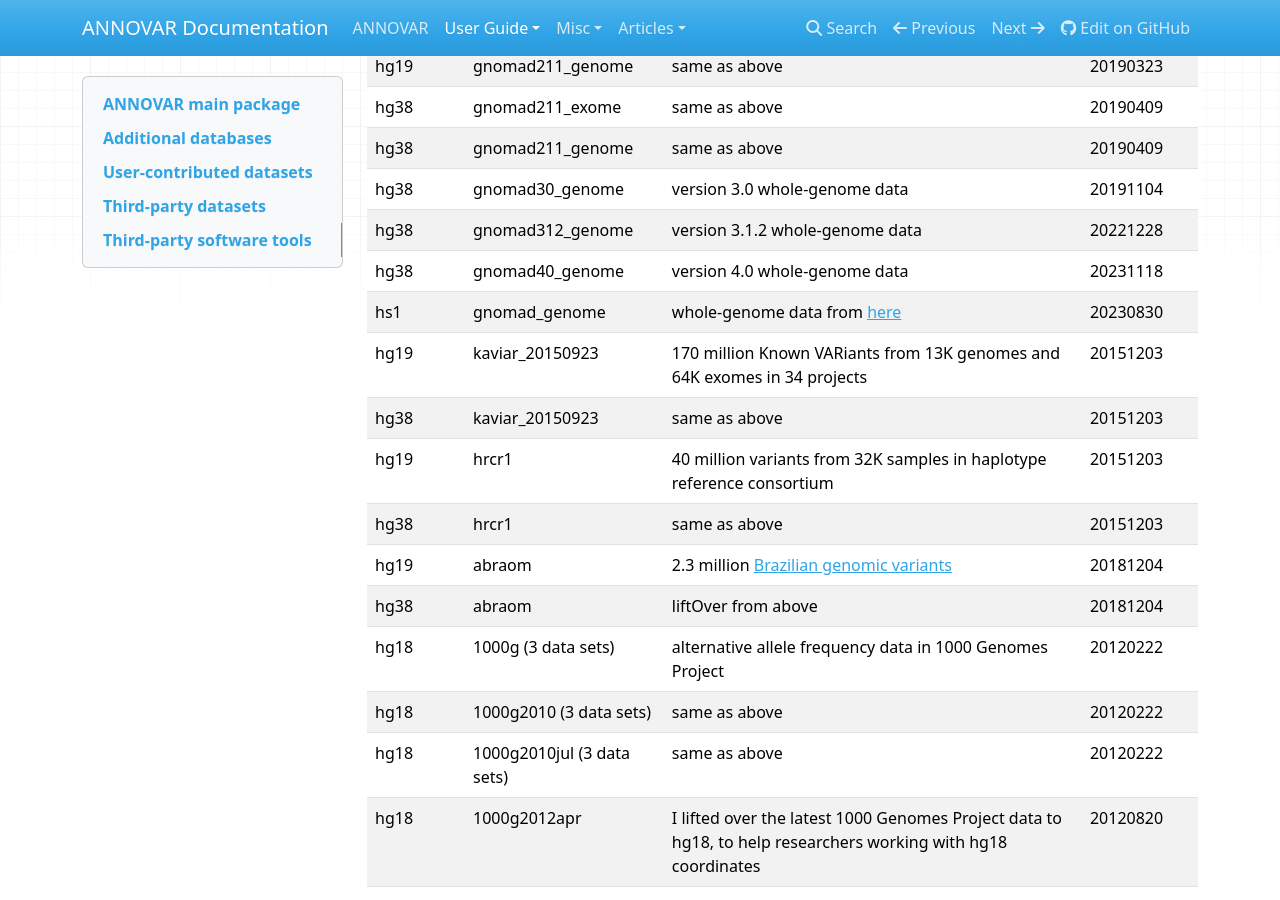
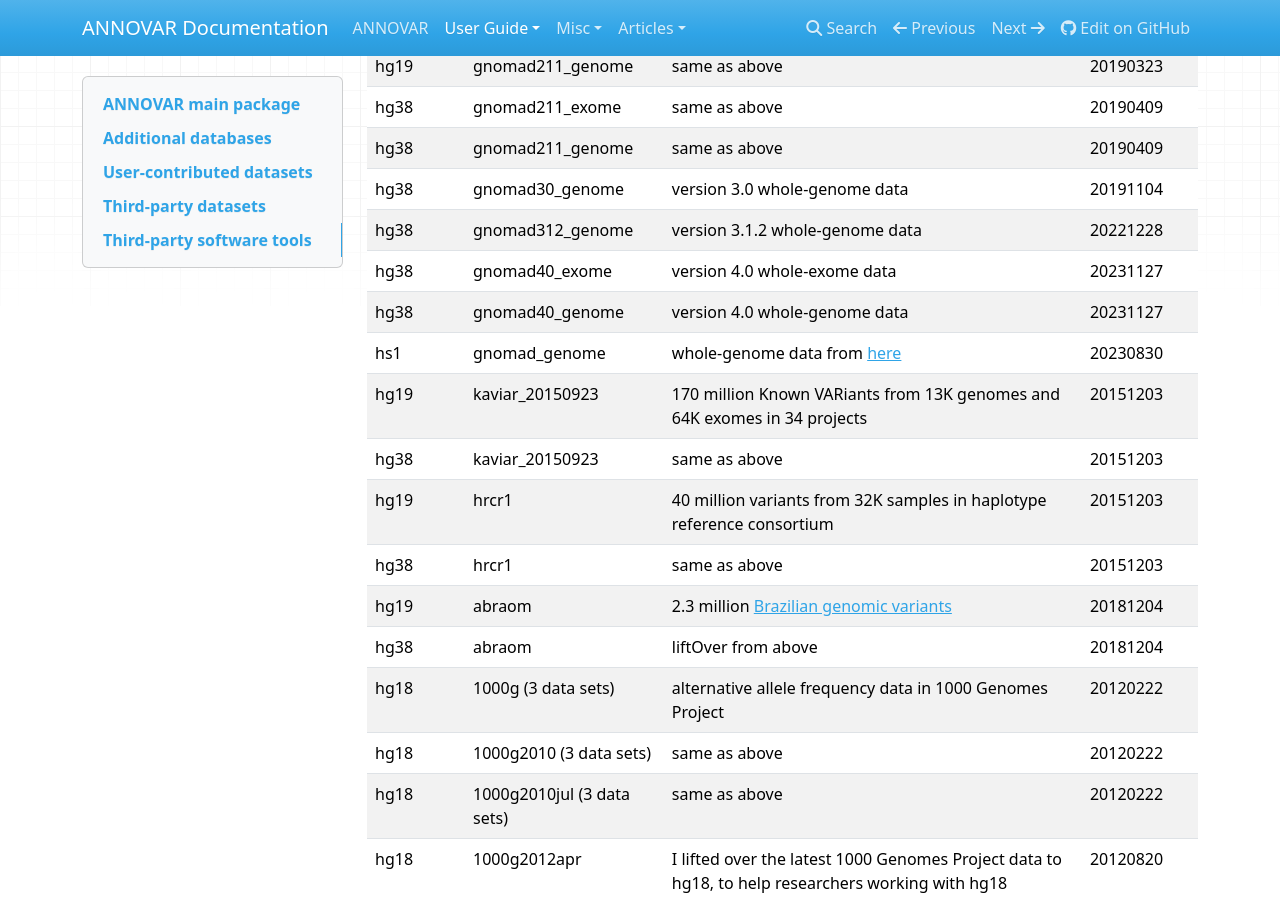
Before and after one commit to WGLab/doc-ANNOVAR, an MkDocs documentation site: the page built from docs/user-guide/download.md, in a window 1280 px wide and 900 px high, scrolled down 5746 px. Built offline with MkDocs 1.6.1, drawn with Linux system fonts in a browser that asks for light colours; nearby versions of some CDN libraries; comment, search, counter and statistics services are not loaded.

Commit message:
Update download.md

```diff
--- a/docs/user-guide/download.md
+++ b/docs/user-guide/download.md
@@ -118,7 +118,8 @@ NOTE: several whole-genome databases (cadd, cadd13, fathmm, dann, eigen, gerp++,
 | hg38 | gnomad211_genome | same as above | 20190409 |
 | hg38 | gnomad30_genome | version 3.0 whole-genome data | 20191104 |
 | hg38 | gnomad312_genome | version 3.1.2 whole-genome data | 20221228 |
-| hg38 | gnomad40_genome | version 4.0 whole-genome data | 20231118 |
+| hg38 | gnomad40_exome | version 4.0 whole-exome data | 20231127 |
+| hg38 | gnomad40_genome | version 4.0 whole-genome data | 20231127 |
 | hs1 | gnomad_genome | whole-genome data from [here](https://ftp.ensembl.org/pub/rapid-release/species/Homo_sapiens/GCA_009914755.4/ensembl/variation/2022_10/vcf/Homo_sapiens-GCA_009914755.4-2022_10-gnomad.vcf.gz) | 20230830 |
 | hg19 | kaviar_20150923 | 170 million Known VARiants from 13K genomes and 64K exomes in 34 projects | 20151203 |
 | hg38 | kaviar_20150923 | same as above | 20151203 |
```
